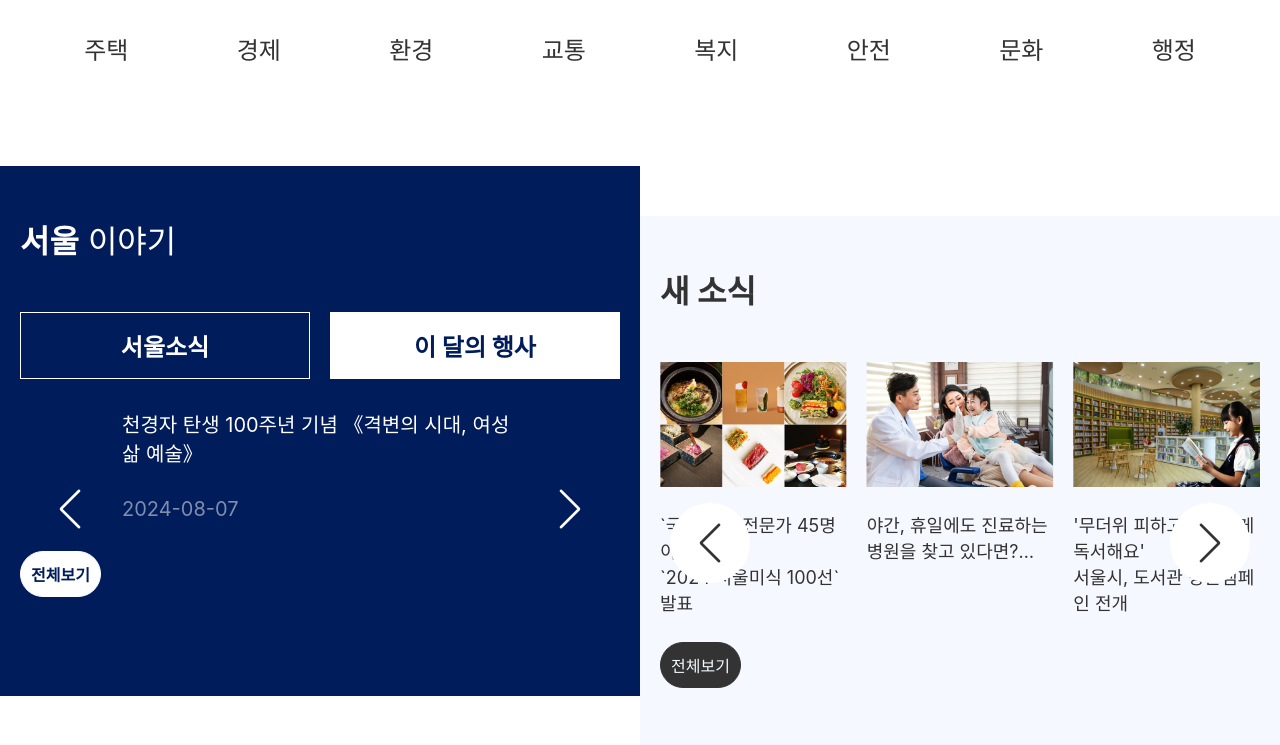
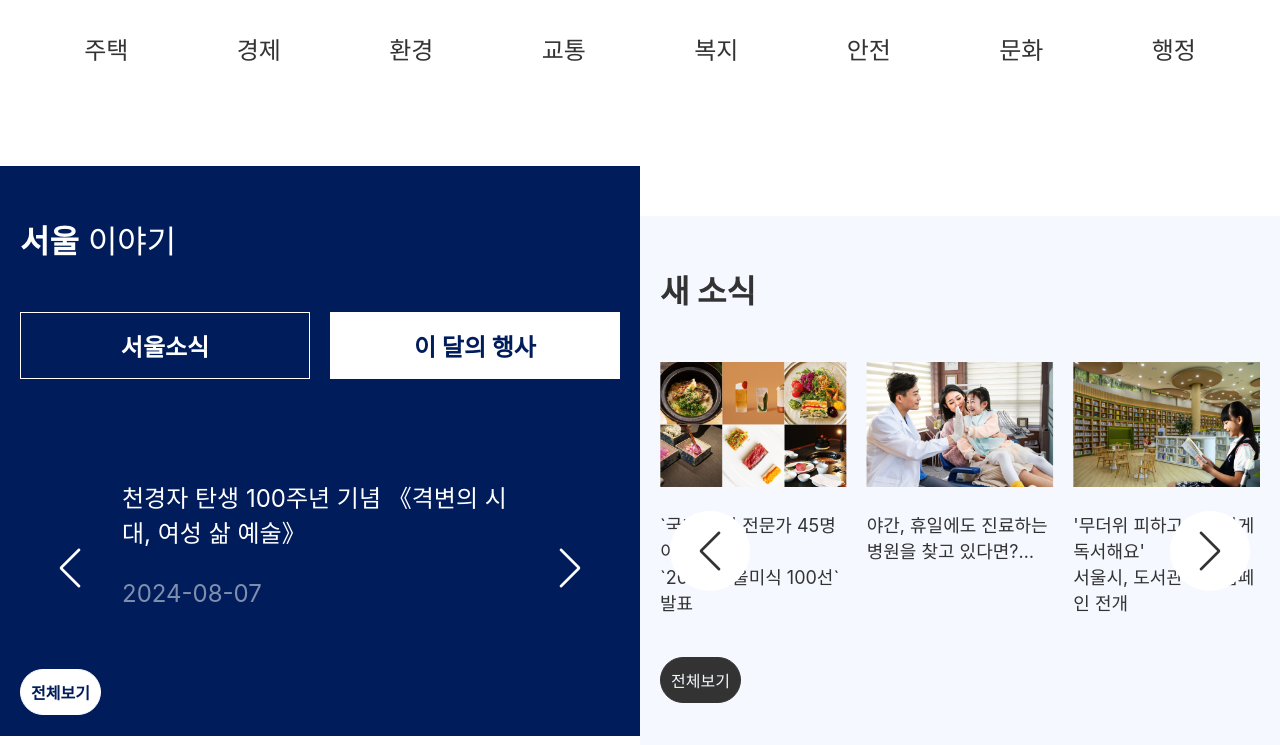
Before and after one commit to kokakokai/seoul.github.io, a plain HTML site: page index.html in a window 1280 px wide. Both pictures are taken after a click on the item "이 달의 행사". Shown: the part 1401-2146 px from the top of the page. Drawn offline with nearby package versions, Linux system fonts and the light colour scheme.

Commit message:
Add files via upload

```diff
--- a/desktop.css
+++ b/desktop.css
@@ -281,7 +281,8 @@
     }
     .s4 .seoulstory{
         width: 50%;
-        height: 530px;
+        max-width: 2500px;
+        height: 570px;
         padding: 50px 0;
     }
     .s4 .seoulstory .wrap{
@@ -322,6 +323,7 @@
     }
     .s4 .seoulstory .notice .swiper-slide .post{
         width: 66%;
+        height: 260px;
         margin: 0 auto;
         padding-top: 50px;
     }
@@ -333,13 +335,25 @@
         color: #fff;
         font-size: 24px;
     }
+    .s4 .seoulstory .festival .swiper-slide .post{
+        width: 66%;
+        height: 260px;
+        margin: 0 auto;
+        padding-top: 30px;
+    }
+    .s4 .seoulstory .festival .swiper-slide .post .txt{
+        color: #fff;
+        font-size: 24px;
+        margin-top: 70px;
+    }
     .s4 .seoulstory .btnGo{
         font-size: 16px;
     }
     .s4 .news{
         width: 50%;
+        max-width: 2500px;
         padding: 50px 0;
-        height: 530px;
+        height: 570px;
         margin-top: 50px;
     }
     .s4 .news .wrap{
@@ -379,6 +393,7 @@
     }
     .s4 .news .btnGo{
         font-size: 16px;
+        margin-top: 45px;
     }
     .s5{
         padding: 50px 0;
--- a/reset.css
+++ b/reset.css
@@ -6,7 +6,7 @@
 a{
     color: inherit;
     text-decoration: none;
-    display: block
+    display: block;
 }
 ul, ol{
     list-style: none;
```
